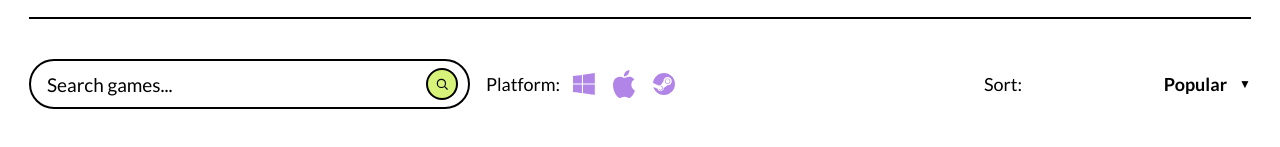
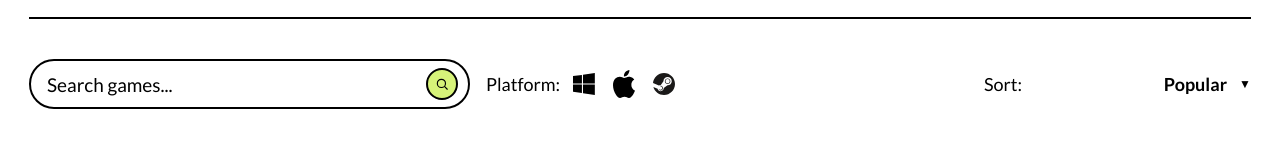
Before and after one commit to davepattz/playsafe, a Next.js app: page / in a window 1280 px wide. Shown: the part 746-893 px from the top of the page. Built offline with nearby package versions, Linux system fonts and the light colour scheme; no server answers.

Commit message:
platform filter not active on page load

```diff
--- a/app/page.tsx
+++ b/app/page.tsx
@@ -10,14 +10,12 @@ import Sidebar from "@/components/Sidebar"
 import Footer from "@/components/Footer"
 import { filterOptions, gameTypeOptions, playStyleOptions } from "@/lib/filterOptions";
 
-const platformOptions = ["windows", "macos", "linux"];
-
 export default function Home() {
   // Lifting state up so Results can eventually use these for API calls
   const [selectedPlayStyles, setSelectedPlayStyles] = useState<string[]>(playStyleOptions);
   const [selectedGameTypes, setSelectedGameTypes] = useState<string[]>(gameTypeOptions);
   const [selectedFilters, setSelectedFilters] = useState<string[]>(filterOptions);
-  const [selectedPlatforms, setSelectedPlatforms] = useState<string[]>(platformOptions);
+  const [selectedPlatforms, setSelectedPlatforms] = useState<string[]>([]);
   const [searchQuery, setSearchQuery] = useState("");
   const [selectedSort, setSelectedSort] = useState("Popular");
 
```
